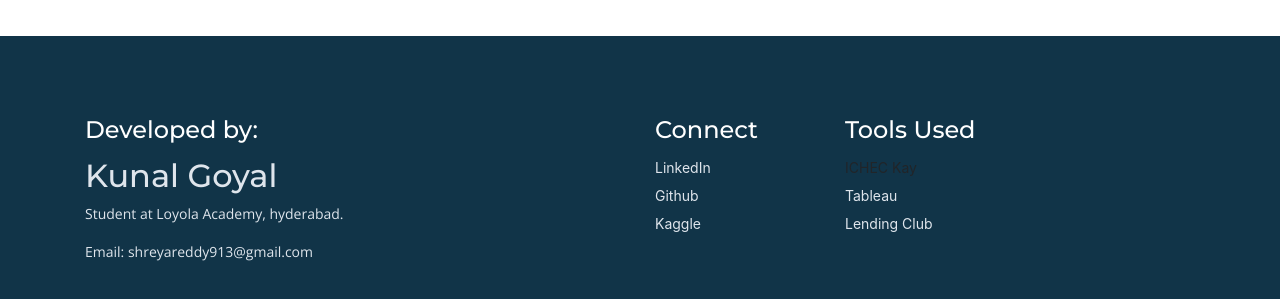
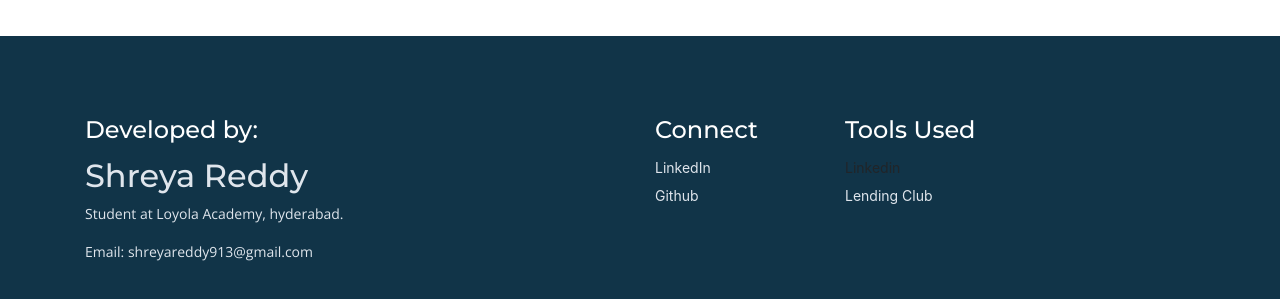
Before and after one commit to shreyareddy913/loan, a Flask app: page /Individual in a window 1280 px wide. Shown: the part 1421-1720 px from the top of the page. Run offline with Flask 2, Linux system fonts and the light colour scheme; parts of the project's set-up code (start-up, migrations or seed data) failed here and were passed over; some libraries are stand-ins or nearby versions.

Commit message:
Update Individual.html

```diff
--- a/templates/Individual.html
+++ b/templates/Individual.html
@@ -374,7 +374,7 @@
                 <div class="col-md-6">
                     <div class="text-container about">
                         <h4>Developed by:</h4>
-                        <h2 class="white">Kunal Goyal</h2>
+                        <h2 class="white">Shreya Reddy</h2>
 						<p class="white">Student at Loyola Academy, hyderabad.</p>
 						<p class="white">Email: shreyareddy913@gmail.com </p>
 
@@ -385,14 +385,12 @@
                         <h4>Connect</h4>
                         <ul class="list-unstyled li-space-lg white">
                             <li>
-                                <a class="white" href="">LinkedIn</a>
+                                <a class="white" href="www.linkedin.com/in/shreya-reddy7789">LinkedIn</a>
                             </li>
                             <li>
-                                <a class="white" href="">Github</a>
+                                <a class="white" href="https://github.com/shreyareddy913/loan">Github</a>
                             </li>
-                            <li>
-                                <a class="white" href="">Kaggle</a>
-                            </li>
+
                         </ul>
                     </div> <!-- end of text-container -->
                 </div> <!-- end of col -->
@@ -401,11 +399,8 @@
                         <h4>Tools Used</h4>
                         <ul class="list-unstyled li-space-lg">
                             <li>
-                                <a class="white" href"">ICHEC Kay</a>
-                            </li>
-                            <li>
-                               <a class="white" href="">Tableau</a>
-                            </li>
+                                <a class="white" href"www.linkedin.com/in/shreya-reddy7789">Linkedin</a>
+			    </li>
                             <li class="media">
                                 <a class="white" href="">Lending Club</a>
                             </li>
```
